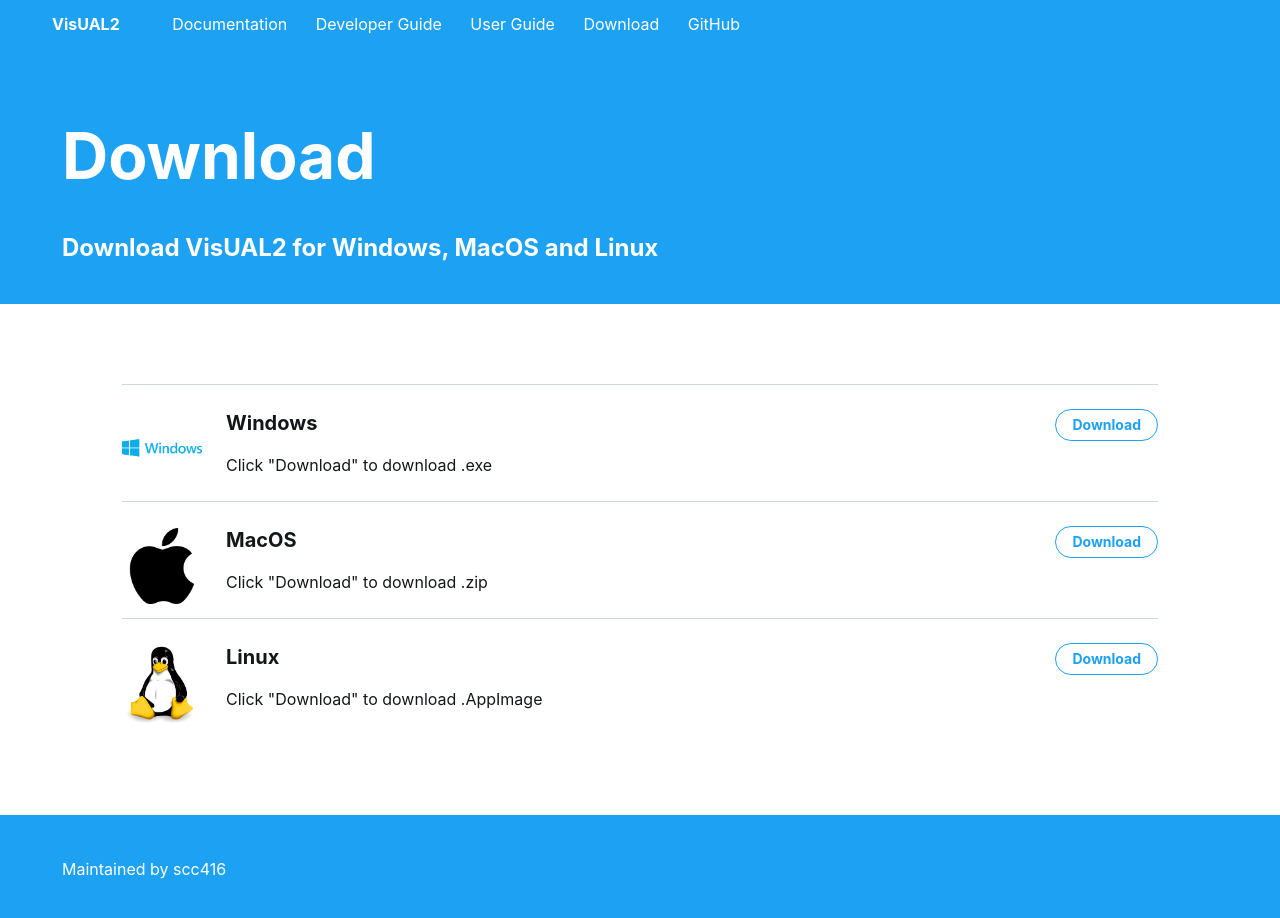
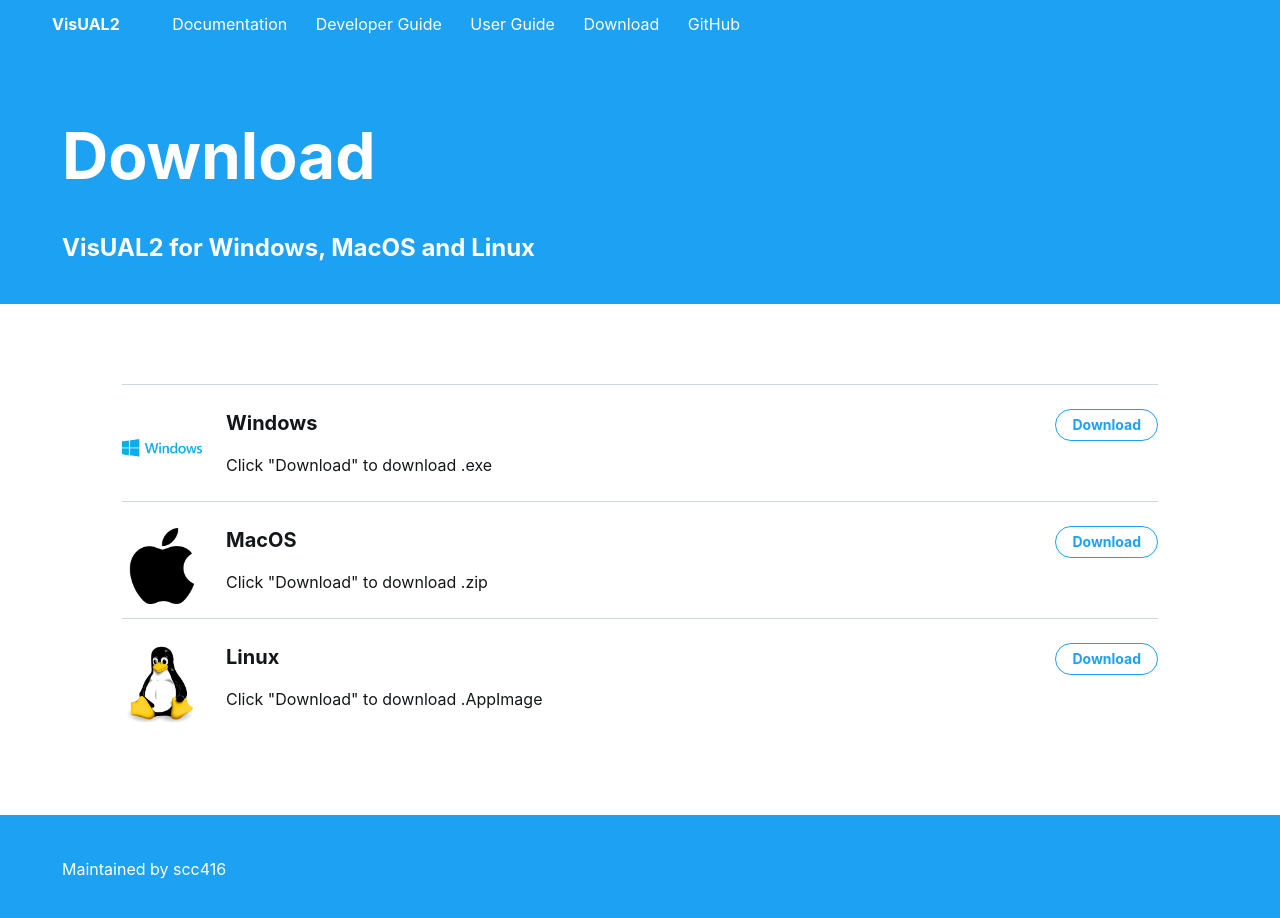
Before and after one commit to scc416/VisUAL2-doc, a Jekyll site: the page built from download.html, in a window 1280 px wide and 923 px high. Shown: the top 918 px of the window. Built offline with Jekyll 4.4.1, drawn with Linux system fonts in a browser that asks for light colours.

Commit message:
Update download.html

```diff
--- a/download.html
+++ b/download.html
@@ -8,7 +8,7 @@
     <div class="Grid container">
         <div id="header-text" class="Grid-cell">
             <h1 class="large-title">Download</h1>
-            <h1 class="squad-subheading">Download VisUAL2 for Windows, MacOS and Linux</h1>
+            <h1 class="squad-subheading">VisUAL2 for Windows, MacOS and Linux</h1>
         </div>
     </div>
 </div>
```
